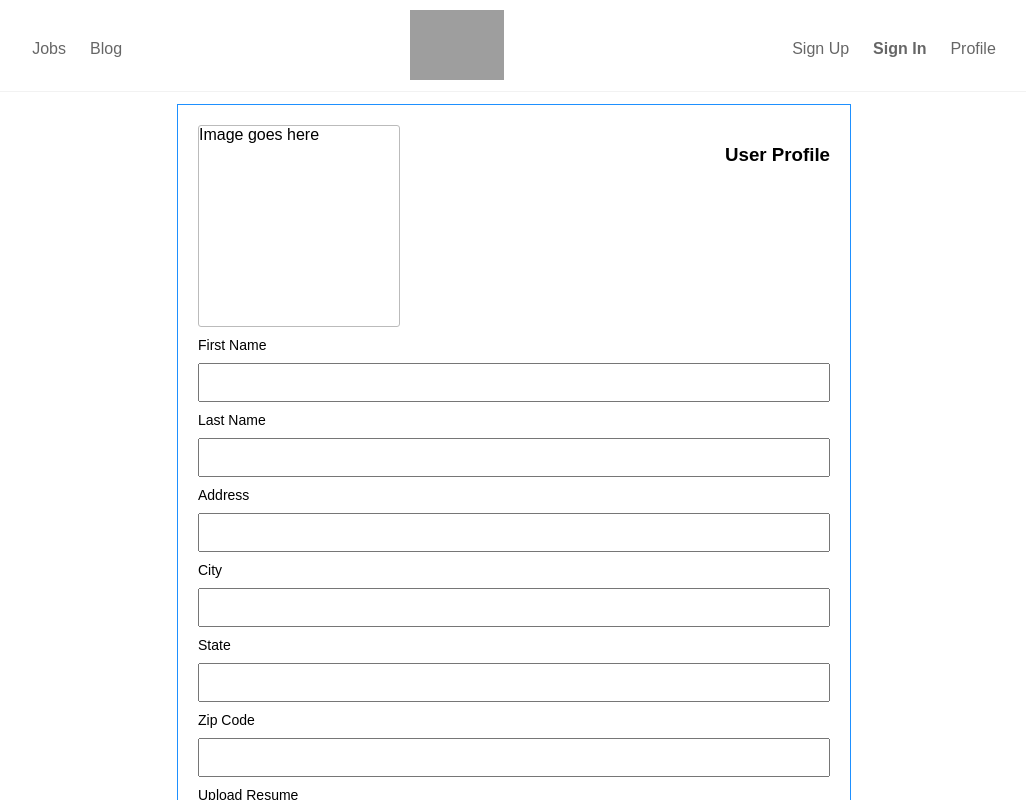
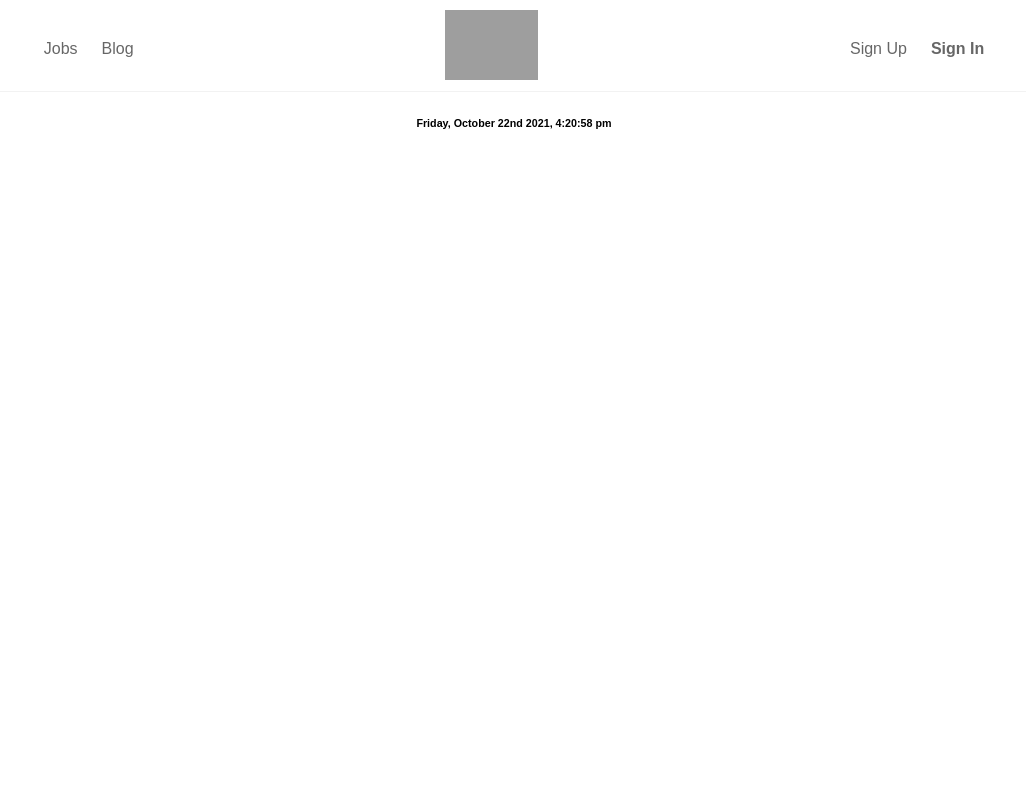
Before and after one commit to pacific-ocean-hr/jobsite, a React app in the folder client/: page /profile in a window 1280 px wide. Shown: the top 800 px of the page, without its empty margins (126-1152 px from the left). Built offline with nearby package versions, Linux system fonts and the light colour scheme; grey boxes are pictures that could not be loaded; the HTML template or start-up script is replaced by a standard one.

Commit message:
Add user profile screen

```diff
--- a/client/src/App.jsx
+++ b/client/src/App.jsx
@@ -13,15 +13,16 @@ import UserProfile from './components/UserProfile/UserProfile';
 
 import { GlobalStyle, theme } from './Theme';
 
-
 const App = () => {
   const [user, setUser] = useState(null);
+
   useEffect(() => {
     const token = document.cookie;
     if (token) {
       setUser(jwt(token.slice(6)));
     }
   }, [document.cookie]);
+
   return (
     <ThemeProvider theme={theme}>
       <GlobalStyle />
@@ -42,7 +43,7 @@ const App = () => {
               <Signin setUser={setUser} />
             </Route>
             <Route exact path="/profile">
-              <UserProfile />
+              <UserProfile user={user} />
             </Route>
           </Switch>
         </Router>
--- a/client/src/components/NavBar/NavBar.jsx
+++ b/client/src/components/NavBar/NavBar.jsx
@@ -29,7 +29,7 @@ function NavBar({ user }) {
           />
         </NavLink>
         <StyledLinks>
-          {user === null && (
+          {!user && (
             <div>
               <NavLink to="/signup" exact className="styled-link">
                 Sign Up
@@ -37,12 +37,17 @@ function NavBar({ user }) {
               <NavLink to="/signin" exact className="styled-link">
                 <b>Sign In</b>
               </NavLink>
+            </div>
+          )}
+          {user
+            && (
+            <>
+              <span>Welcome, {user.firstName}</span>
               <NavLink to="/profile" exact className="styled-link">
                 Profile
               </NavLink>
-            </div>
-          )}
-          {user !== null && <span>Welcome, {user.firstName}</span>}
+            </>
+            )}
         </StyledLinks>
       </Nav>
     </Header>
--- /dev/null
+++ b/client/src/components/UserProfile/ProfileEditForm.jsx
@@ -0,0 +1,64 @@
+import React, { useState } from 'react';
+import styled from 'styled-components';
+
+import ProfileHeader from './ProfileHeader';
+
+const ProfileForm = styled.form`
+  border: 1px solid dodgerblue;
+  margin: 0 auto;
+  padding: 20px;
+  width: 50%;
+`;
+
+const Label = styled.label`
+  display: flex;
+  flex-direction: column;
+  font-size: 14px;
+`;
+
+const Input = styled.input`
+  margin: 10px 0;
+  padding: 10px;
+`;
+
+const ProfileEditForm = ({ user, setIsEditing }) => {
+  const [firstName, setFirstName] = useState(user.firstName || '');
+  const [lastName, setLastName] = useState(user.lastName || '');
+  const [email, setEmail] = useState(user.email || '');
+  const [resume, setResume] = useState('');
+
+  const handleSubmit = (e) => {
+    e.preventDefault();
+
+    console.log('submitted', {
+      firstName, lastName, email, resume,
+    });
+
+    setIsEditing(false);
+  };
+
+  return (
+    <ProfileForm onSubmit={handleSubmit}>
+      <ProfileHeader title="Edit Profile" />
+      <Label>
+        First Name
+        <Input type="text" name="firstName" onChange={(e) => setFirstName(e.target.value)} value={firstName} />
+      </Label>
+      <Label>
+        Last Name
+        <Input type="text" name="firstName" onChange={(e) => setLastName(e.target.value)} value={lastName} />
+      </Label>
+      <Label>
+        Email
+        <Input type="text" name="address" onChange={(e) => setEmail(e.target.value)} value={email} />
+      </Label>
+      <Label>
+        Upload Resume
+        <Input type="file" name="resume" onChange={(e) => setResume(e.target.value)} value={resume} />
+      </Label>
+      <Input type="submit" value="Done" />
+    </ProfileForm>
+  );
+};
+
+export default ProfileEditForm;
--- /dev/null
+++ b/client/src/components/UserProfile/ProfileHeader.jsx
@@ -0,0 +1,29 @@
+import React from 'react';
+import styled from 'styled-components';
+
+const Header = styled.div`
+  display: flex;
+`;
+
+const SectionTitle = styled.h3`
+  flex: 1;
+  margin: 0;
+  text-align: right;
+`;
+
+const AvatarImage = styled.div`
+  border: 1px solid #bbb;
+  border-radius: 3px;
+  height: 150px;
+  margin-bottom: 10px;
+  width: 150px;
+`;
+
+const ProfileHeader = ({ title }) => (
+  <Header>
+    <AvatarImage>Image goes here</AvatarImage>
+    <SectionTitle>{title}</SectionTitle>
+  </Header>
+);
+
+export default ProfileHeader;
--- a/client/src/components/UserProfile/UserProfile.jsx
+++ b/client/src/components/UserProfile/UserProfile.jsx
@@ -1,12 +1,15 @@
 import React, { useState } from 'react';
 import styled from 'styled-components';
+
+import ProfileEditForm from './ProfileEditForm';
+import ProfileHeader from './ProfileHeader';
 
 const ProfileContainer = styled.div`
   margin: 0 auto;
   width: 100%;
 `;
 
-const ProfileForm = styled.form`
+const ProfileDiv = styled.div`
   border: 1px solid dodgerblue;
   margin: 0 auto;
   padding: 20px;
@@ -19,82 +22,46 @@ const Label = styled.label`
   font-size: 14px;
 `;
 
-const Input = styled.input`
+const Field = styled.p`
   margin: 10px 0;
   padding: 10px;
 `;
 
-const ProfileHeader = styled.div`
-  display: flex;
+const Button = styled.button`
+  margin: 10px 0;
+  padding: 10px;
 `;
 
-const SectionTitle = styled.h3`
-  flex: 1;
-  text-align: right;
-`;
+const UserProfile = ({ user }) => {
+  const [isEditing, setIsEditing] = useState(false);
+  // const { firstName } s= user;
 
-const AvatarImage = styled.div`
-  border: 1px solid #bbb;
-  border-radius: 3px;
-  height: 200px;
-  margin-bottom: 10px;
-  width: 200px;
-`;
-
-const UserProfile = () => {
-  const [firstName, setFirstName] = useState('');
-  const [lastName, setLastName] = useState('');
-  const [address, setAddress] = useState('');
-  const [city, setCity] = useState('');
-  const [state, setState] = useState('');
-  const [zipCode, setZipCode] = useState('');
-  const [resume, setResume] = useState('');
-
-  const handleSubmit = (e) => {
-    e.preventDefault();
-
-    console.log('submitted', {
-      firstName, lastName, address, city, state, zipCode, resume,
-    });
-  };
-
+  console.log('user:: ', user);
   return (
     <ProfileContainer>
-      <ProfileForm onSubmit={handleSubmit}>
-        <ProfileHeader>
-          <AvatarImage>Image goes here</AvatarImage>
-          <SectionTitle>User Profile</SectionTitle>
-        </ProfileHeader>
+      {user && !isEditing
+        && (
+        <ProfileDiv>
+          <ProfileHeader title="User Profile" />
           <Label>
             First Name
-          <Input type="text" name="firstName" onChange={(e) => setFirstName(e.target.value)} value={firstName} />
+            <Field>{user.firstName}</Field>
           </Label>
           <Label>
             Last Name
-          <Input type="text" name="firstName" onChange={(e) => setLastName(e.target.value)} value={lastName} />
+            <Field>{user.lastName}</Field>
           </Label>
           <Label>
-          Address
-          <Input type="text" name="address" onChange={(e) => setAddress(e.target.value)} value={address} />
+            Email
+            <Field>{user.email}</Field>
           </Label>
           <Label>
-          City
-          <Input type="text" name="city" onChange={(e) => setCity(e.target.value)} value={city} />
+            Resume: {user.resume}
           </Label>
-        <Label>
-          State
-          <Input type="text" name="state" onChange={(e) => setState(e.target.value)} value={state} />
-        </Label>
-        <Label>
-          Zip Code
-          <Input type="text" name="zipcode" onChange={(e) => setZipCode(e.target.value)} value={zipCode} />
-        </Label>
-        <Label>
-          Upload Resume
-          <Input type="file" name="resume" onChange={(e) => setResume(e.target.value)} value={resume} />
-        </Label>
-        <Input type="submit" value="Done" />
-      </ProfileForm>
+          <Button type="button" onClick={() => setIsEditing(true)}>Edit</Button>
+        </ProfileDiv>
+        )}
+      {isEditing && <ProfileEditForm setIsEditing={setIsEditing} user={user} />}
     </ProfileContainer>
   );
 };
```
Also changed, not shown: 1 other file (tests, documents, lock files or other folders). Lines whose indentation alone changed are shown as unchanged.
